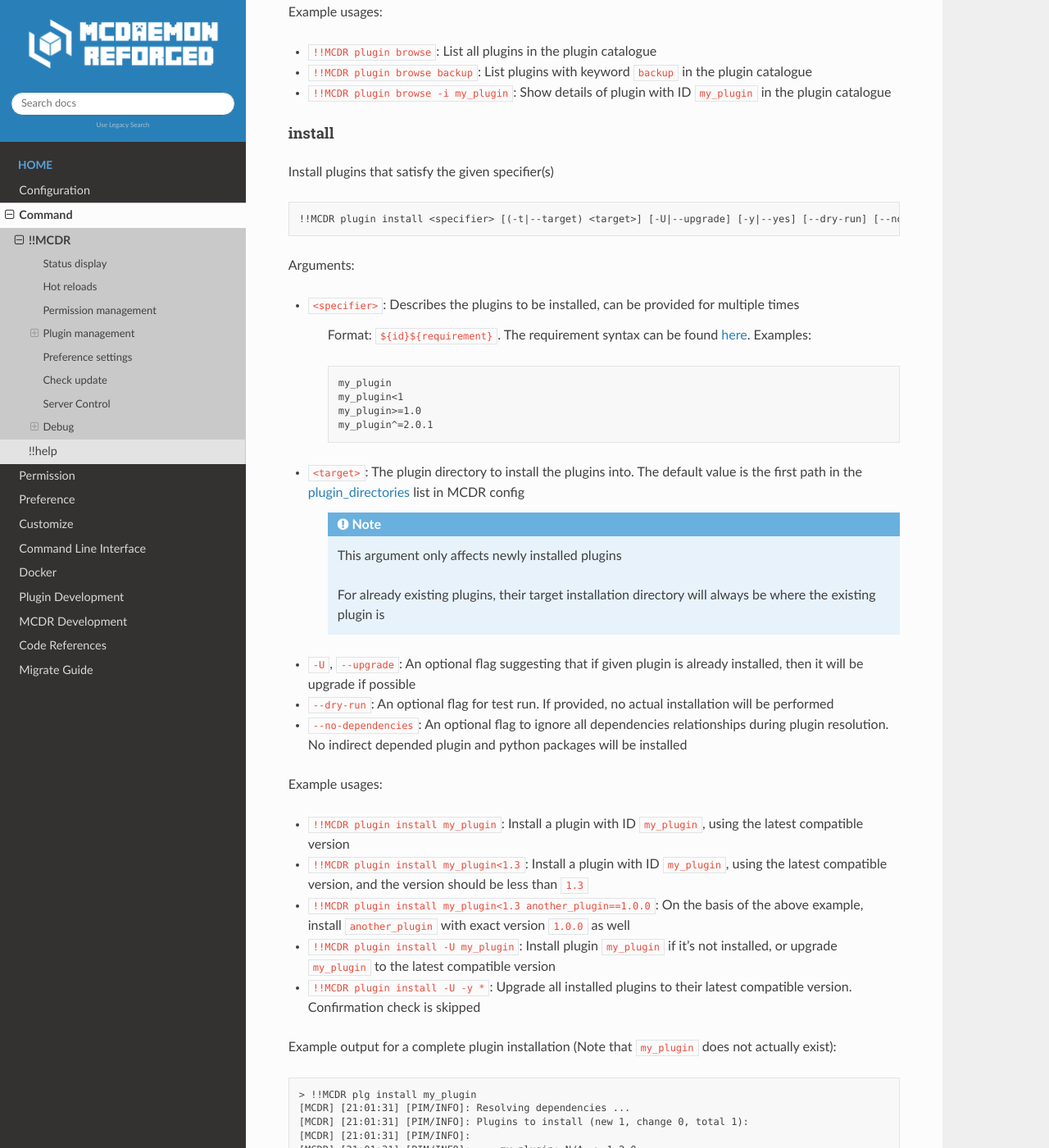
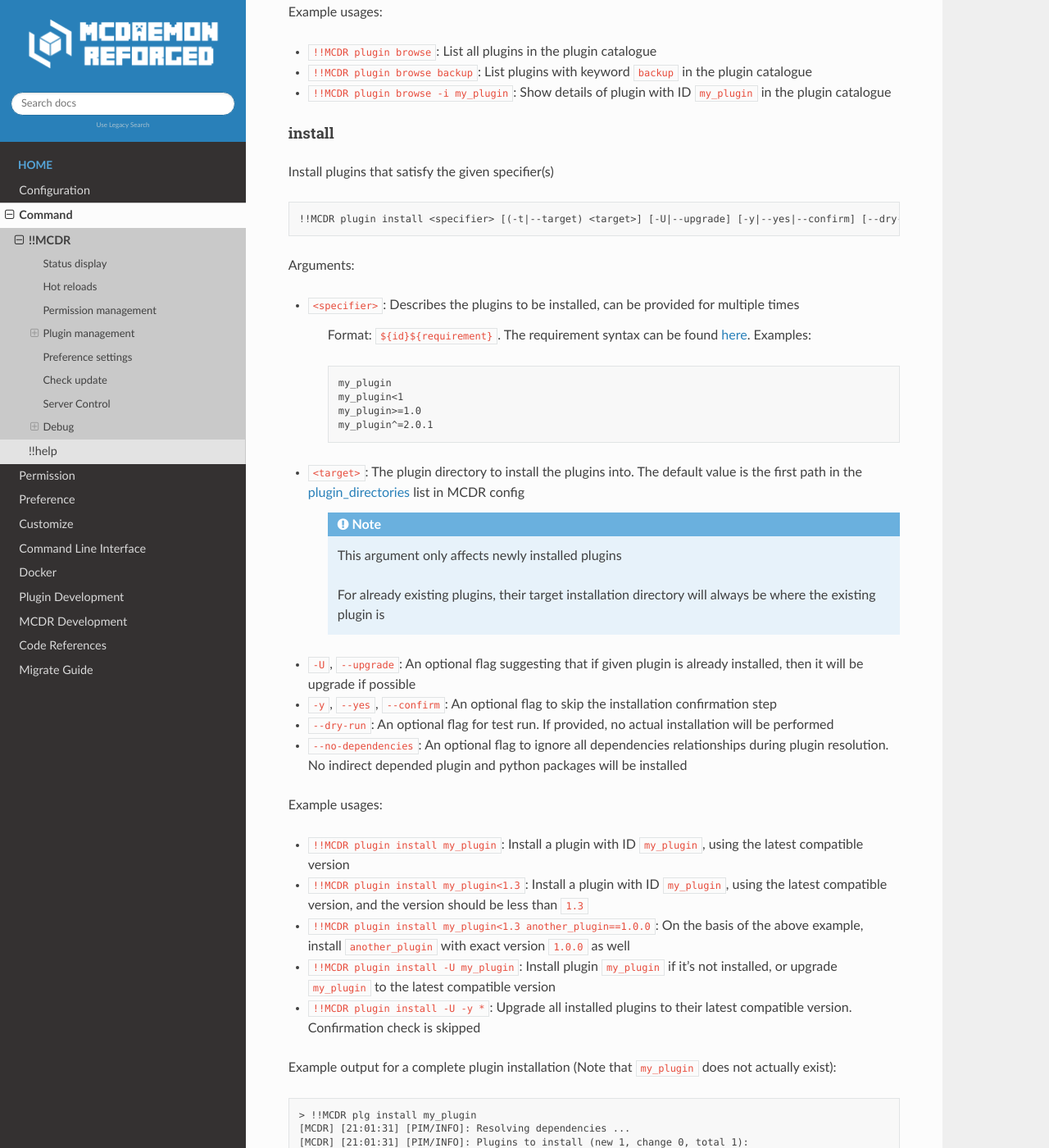
Before and after one commit to MCDReforged/MCDReforged, a Sphinx documentation site: the page built from docs/source/command/mcdr.rst, in a window 1280 px wide and 1400 px high, scrolled down 3810 px. Shown: the whole window at 82% size. Built offline with Sphinx 7.4.7 and the Read the Docs theme 2.0.0, drawn with Linux system fonts in a browser that asks for light colours; pages that are not in the unit, such as notebooks, are missing from menus; the version number could not be read and is left out; comment, search, counter and statistics services are not loaded.

Commit message:
pim install add optional flag `--confirm` as an alternative to `-y`

```diff
--- a/docs/source/command/mcdr.rst
+++ b/docs/source/command/mcdr.rst
@@ -206,7 +206,7 @@ Install plugins that satisfy the given specifier(s)
 
 .. code-block:: text
 
-    !!MCDR plugin install <specifier> [(-t|--target) <target>] [-U|--upgrade] [-y|--yes] [--dry-run] [--no-dependencies] ...
+    !!MCDR plugin install <specifier> [(-t|--target) <target>] [-U|--upgrade] [-y|--yes|--confirm] [--dry-run] [--no-dependencies] ...
 
 Arguments:
 
@@ -231,6 +231,7 @@ Arguments:
         For already existing plugins, their target installation directory will always be where the existing plugin is
 
 - ``-U``, ``--upgrade``: An optional flag suggesting that if given plugin is already installed, then it will be upgrade if possible
+- ``-y``, ``--yes``, ``--confirm``: An optional flag to skip the installation confirmation step
 - ``--dry-run``: An optional flag for test run. If provided, no actual installation will be performed
 - ``--no-dependencies``: An optional flag to ignore all dependencies relationships during plugin resolution. No indirect depended plugin and python packages will be installed
 
```
Also changed, not shown: 2 other files.
